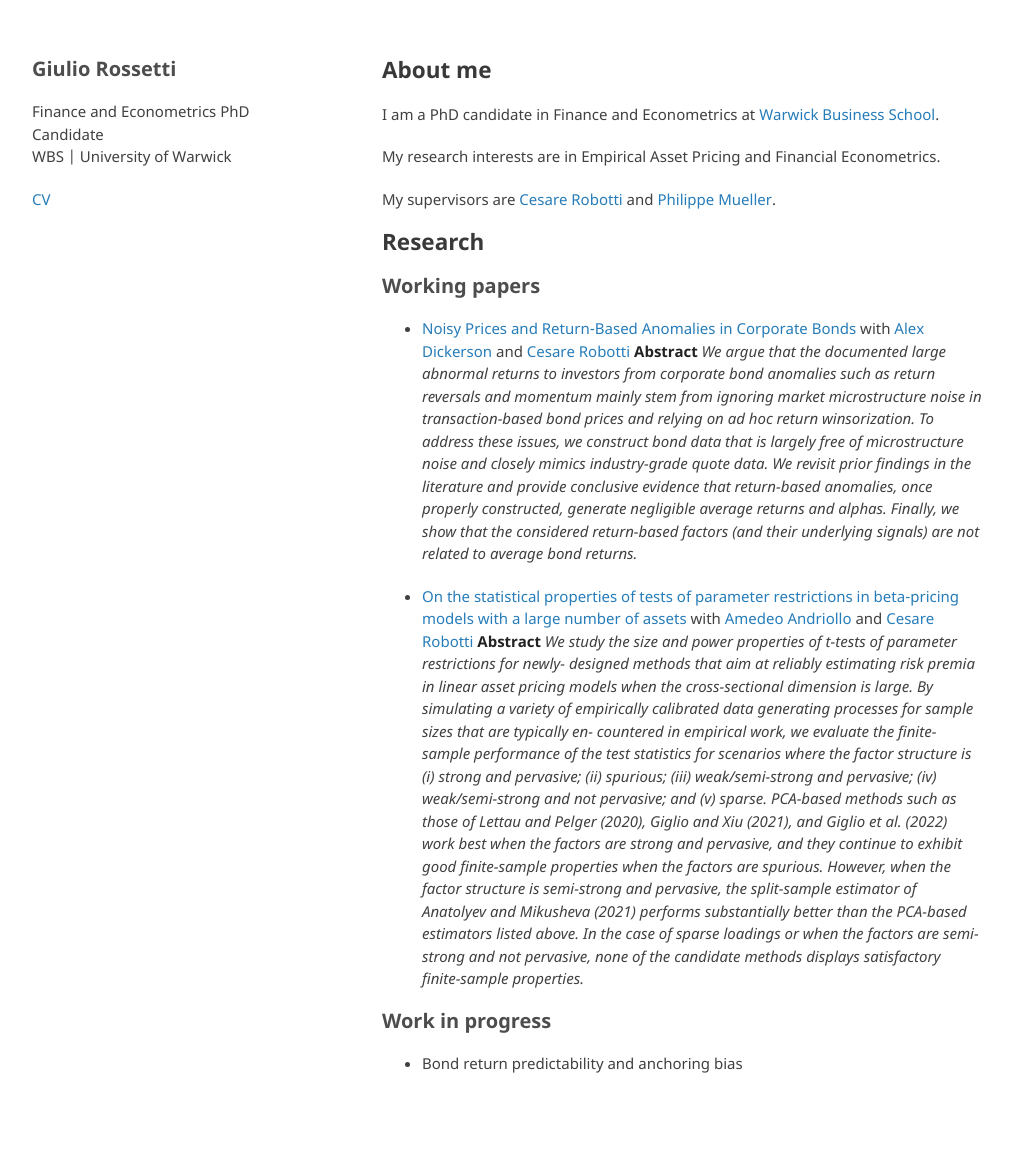
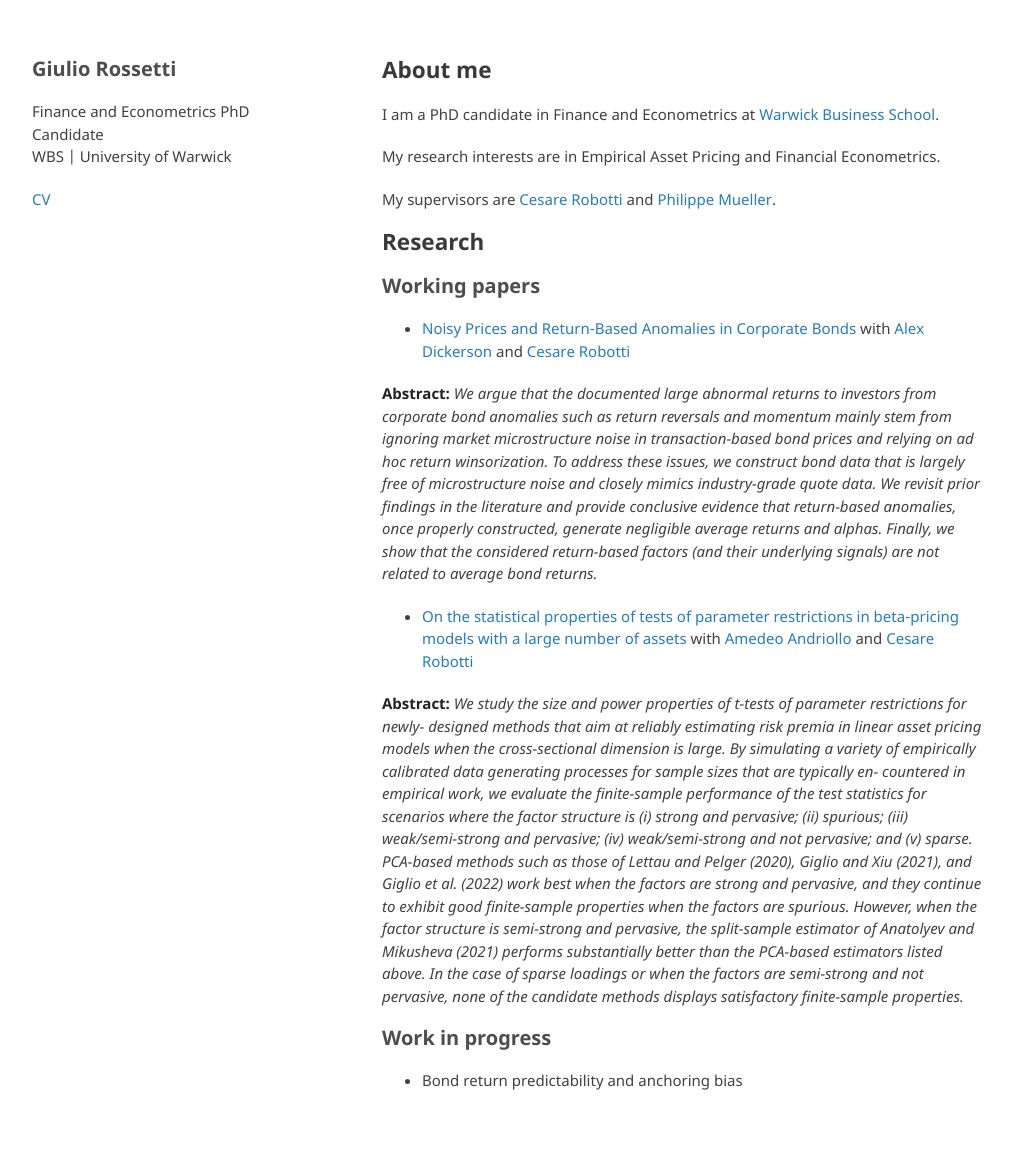
Before and after one commit to GiulioRossetti94/giuliorossetti94.github.io, a Jekyll site: the page built from index.md, in a window 1280 px wide. Shown: the whole page, without its empty margins (133-1145 px from the left). Built offline with Jekyll 4.4.1, drawn with Linux system fonts in a browser that asks for light colours; the repository's description, which GitHub fills in, is left out; our own code applies the rules of GitHub Pages for plain Markdown files.

Commit message:
Update index.md

```diff
--- a/index.md
+++ b/index.md
@@ -14,13 +14,15 @@ My supervisors are [Cesare Robotti](https://cesarerobotti.com) and [Philippe Mue
 
 # Working papers
 - [Noisy Prices and Return-Based Anomalies in Corporate Bonds](https://papers.ssrn.com/sol3/papers.cfm?abstract_id=4575879) with [Alex Dickerson](https://www.alexdickerson.com/home) and [Cesare Robotti](https://cesarerobotti.com)
-  **Abstract**
-    *We argue that the documented large abnormal returns to investors from corporate bond anomalies such as return reversals and momentum mainly stem from ignoring market microstructure noise in
+
+**Abstract:**
+*We argue that the documented large abnormal returns to investors from corporate bond anomalies such as return reversals and momentum mainly stem from ignoring market microstructure noise in
 transaction-based bond prices and relying on ad hoc return winsorization. To address these issues, we construct bond data that is largely free of microstructure noise and closely mimics industry-grade quote data. We revisit prior findings in the literature and provide conclusive evidence that return-based anomalies, once properly constructed, generate negligible average returns and alphas. Finally, we show that the considered return-based factors (and their underlying signals) are not related to average bond returns.*
 
 - [On the statistical properties of tests of parameter restrictions in beta-pricing models with a large number of assets](https://www.cesarerobotti.com/wp-content/uploads/2023/01/ARR_statistical.pdf) with [Amedeo Andriollo](https://warwick.ac.uk/fac/soc/economics/staff/aandriollo/) and [Cesare Robotti](https://cesarerobotti.com)
-  **Abstract**
-    *We study the size and power properties of t-tests of parameter restrictions for newly- designed methods that aim at reliably estimating risk premia in linear asset pricing models when the cross-sectional dimension is large. By simulating a variety of empirically calibrated data generating processes for sample sizes that are typically en- countered in empirical work, we evaluate the finite-sample performance of the test statistics for scenarios where the factor structure is (i) strong and pervasive; (ii) spurious; (iii) weak/semi-strong and pervasive; (iv) weak/semi-strong and not pervasive; and (v) sparse. PCA-based methods such as those of Lettau and Pelger (2020), Giglio and Xiu (2021), and Giglio et al. (2022) work best when the factors are strong and pervasive, and they continue to exhibit good finite-sample properties when the factors are spurious. However, when the factor structure is semi-strong and pervasive, the split-sample estimator of Anatolyev and Mikusheva (2021) performs substantially better than the PCA-based estimators listed above. In the case of sparse loadings or when the factors are semi-strong and not pervasive, none of the candidate methods displays satisfactory finite-sample properties.*
+
+**Abstract:**
+*We study the size and power properties of t-tests of parameter restrictions for newly- designed methods that aim at reliably estimating risk premia in linear asset pricing models when the cross-sectional dimension is large. By simulating a variety of empirically calibrated data generating processes for sample sizes that are typically en- countered in empirical work, we evaluate the finite-sample performance of the test statistics for scenarios where the factor structure is (i) strong and pervasive; (ii) spurious; (iii) weak/semi-strong and pervasive; (iv) weak/semi-strong and not pervasive; and (v) sparse. PCA-based methods such as those of Lettau and Pelger (2020), Giglio and Xiu (2021), and Giglio et al. (2022) work best when the factors are strong and pervasive, and they continue to exhibit good finite-sample properties when the factors are spurious. However, when the factor structure is semi-strong and pervasive, the split-sample estimator of Anatolyev and Mikusheva (2021) performs substantially better than the PCA-based estimators listed above. In the case of sparse loadings or when the factors are semi-strong and not pervasive, none of the candidate methods displays satisfactory finite-sample properties.*
 
 # Work in progress
 - Bond return predictability and anchoring bias
```
